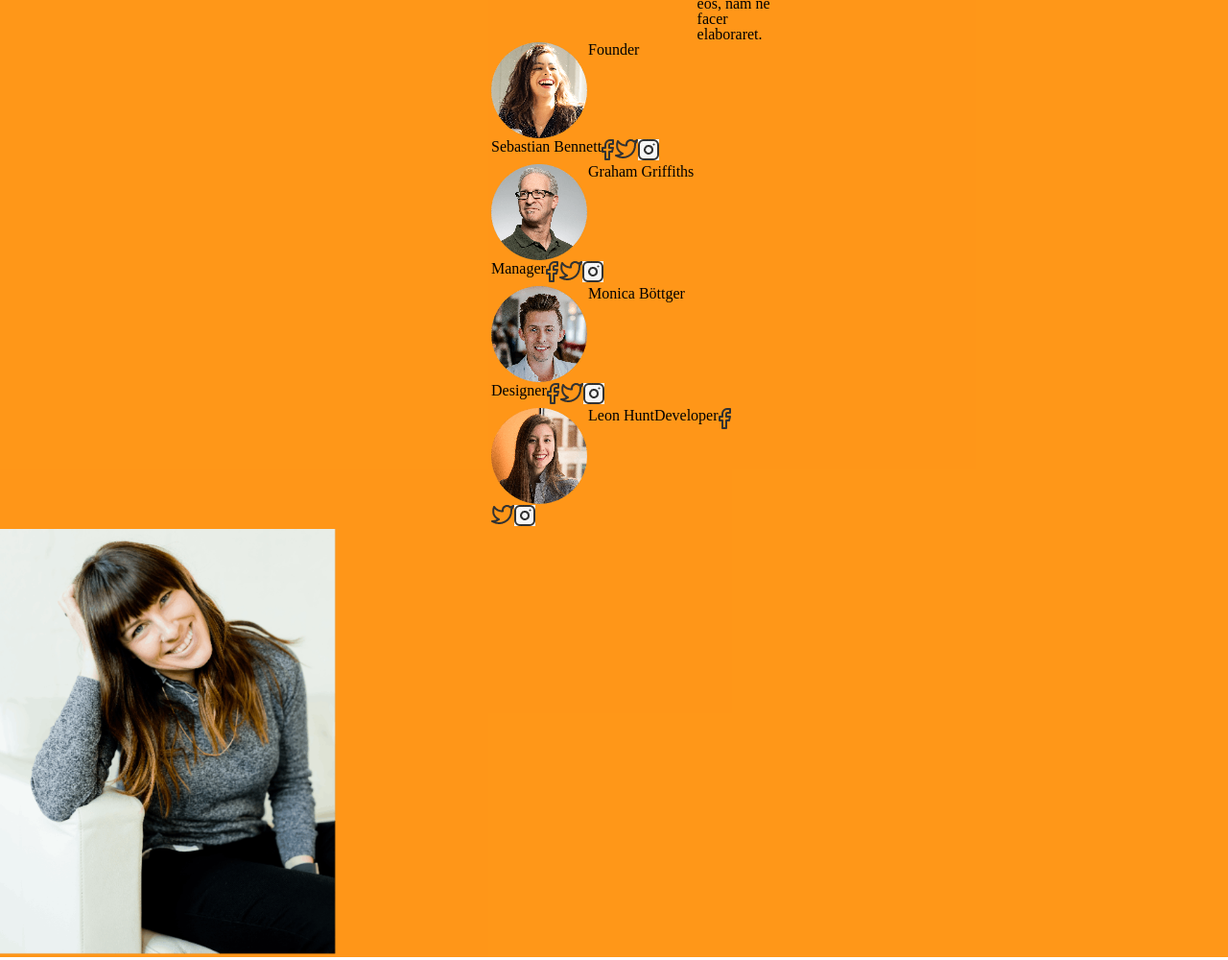
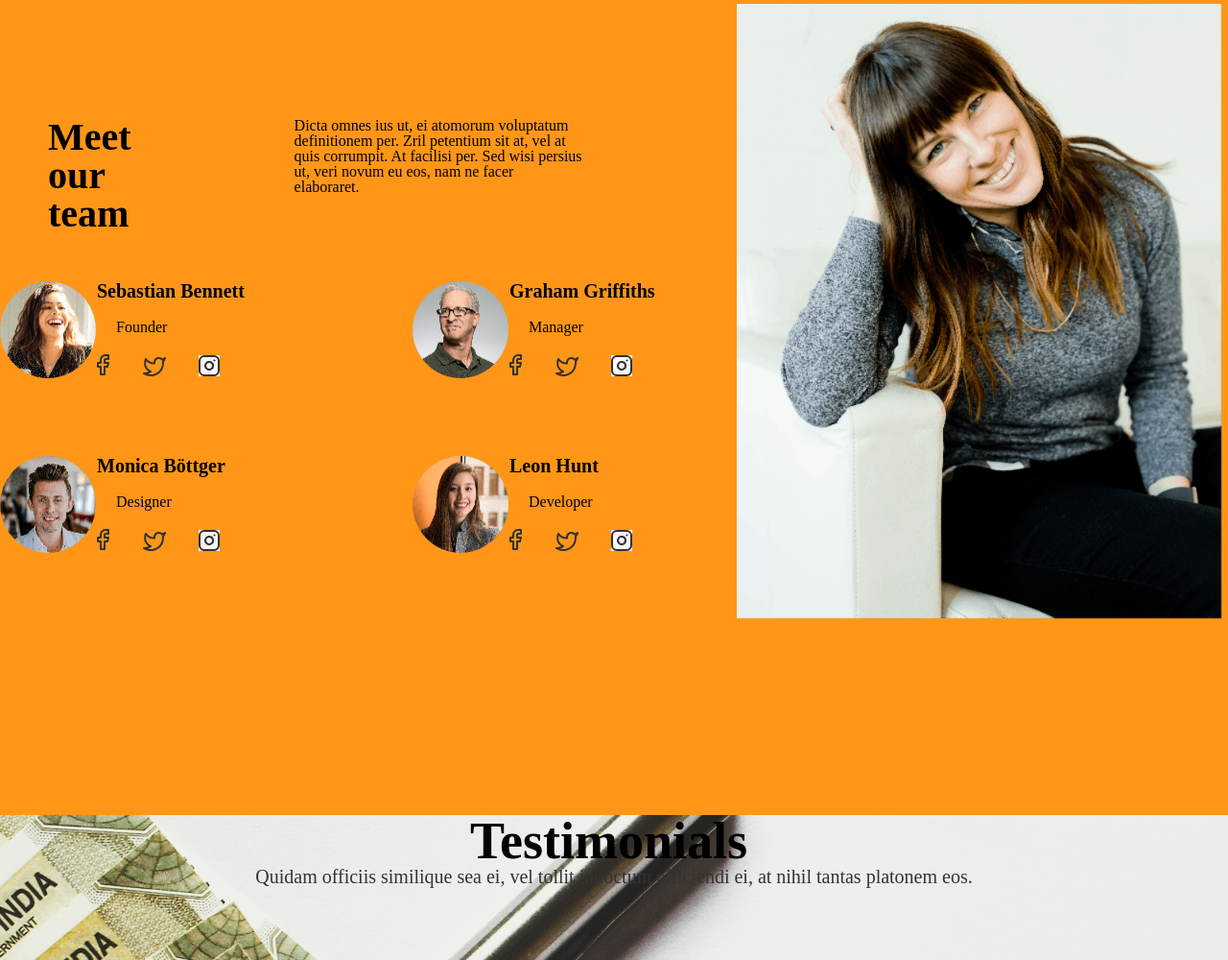
Before and after one commit to madonarevazashvili/BFSI, a plain HTML site: page index.html in a window 1280 px wide. Shown: the part 1036-2036 px from the top of the page at 96% size. Drawn offline with Linux system fonts and the light colour scheme.

Commit message:
section3

```diff
--- a/index.html
+++ b/index.html
@@ -50,71 +50,96 @@
         <p class="section_first_p">Quidam officiis similique sea ei, vel tollit indoctum efficiendi ei,
           at nihil tantas platonem eos.</p>
         <div class="section_first_botton">
-          <h3 class="section_first_h3">Our work</h3>
+          <h3 id='Our work' class="section_first_h3">Our work</h3>
           <a href=""> <img src="./Image/Path.png" alt=""></a>
         </div>
       </div>
     </section>
     <section class="section_second">
-      <div class="section_second_container">
+      <div class="section_second_container1 ">
         <div class="section_second_box2">
+          <div class="section_second_box2_1">
+            <div class="section_second_box2_2">
               <h3 class="section_second_h3"> Meet our team</h3>
+            </div>
+            <div class="section_second_box2_1">
               <p class="section_second_p">Dicta omnes ius ut, ei atomorum
                 voluptatum definitionem per. Zril petentium sit at,
                 vel at quis corrumpit. At facilisi
                 per. Sed wisi persius ut, veri novum eu eos,
-            nam ne facer elaboraret.</p>
+                nam ne facer elaboraret.
+              </p>
+            </div>
           </div>
         </div>
         <div class="section_second_info">
           <div class="section_second_box1">
-          <img src="./Image/Oval (4).png" alt="">
+            <img class="Ovala" src="./Image/Oval (4).png" alt="">
+            <div class="section_second_info1">
+              <h1 class="section_second_h1">Sebastian Bennett</h1>
               <h2 class="section_second_h2">Founder</h2>
-          <h1 class="section_second_h1">Sebastian Bennett</h1>
               <a href="https://www.facebook.com/" target="_blank" rel="noopener noreferrer"> <img
                   src="./Image/facebook (1).png" alt=""></a>
-          <a href="http://https://twitter.com/" target="_blank" rel="noopener noreferrer"> <img
+              <a class="tw" href="http://https://twitter.com/" target="_blank" rel="noopener noreferrer"> <img
                   src="./Image/twitter (1).png" alt=""></a>
-          <a href="http://www.instagram.com" target="_blank" rel="noopener noreferrer"> <img src="./Image/instagra.jpeg"
-              alt=""></a>
+              <a href="http://www.instagram.com" target="_blank" rel="noopener noreferrer"> <img
+                  src="./Image/instagra.jpeg" alt=""></a>
+            </div>
           </div>
           <div class="section_second_box1">
             <img src="./Image/st.png" alt="">
+            <div class="section_second_info1">
               <h1 class="section_second_h1">Graham Griffiths</h1>
               <h2 class="section_second_h2">Manager</h2>
               <a href="https://www.facebook.com/" target="_blank" rel="noopener noreferrer"> <img
                   src="./Image/facebook (1).png" alt=""></a>
-          <a href="http://https://twitter.com/ " target="_blank" rel="noopener noreferrer"> <img
+              <a class="tw" href="http://https://twitter.com/ " target="_blank" rel="noopener noreferrer"> <img
                   src="./Image/twitter (1).png" alt=""></a>
               <a href="http://www.instagram.com/ " target="_blank" rel="noopener noreferrer"> <img
                   src="./Image/instagra.jpeg" alt=""></a>
             </div>
+          </div>
           <div class="section_second_box1">
             <img src="./Image/bo.png" alt="">
+            <div class="section_second_info1">
               <h1 class="section_second_h1">Monica Böttger</h1>
               <h2 class="section_second_h2">Designer</h2>
               <a href="https://www.facebook.com/" target="_blank" rel="noopener noreferrer"> <img
                   src="./Image/facebook (1).png" alt=""></a>
-          <a href="http:https://twitter.com/" target="_blank" rel="noopener noreferrer"> <img
+              <a class="tw" href="http:https://twitter.com/" target="_blank" rel="noopener noreferrer"> <img
                   src="./Image/twitter (1).png" alt=""></a>
-          <a href="http://www.instagram.com" target="_blank" rel="noopener noreferrer"> <img src="./Image/instagra.jpeg"
-              alt=""></a>
+              <a href="http://www.instagram.com" target="_blank" rel="noopener noreferrer"> <img
+                  src="./Image/instagra.jpeg" alt=""></a>
+            </div>
           </div>
           <div class="section_second_box1">
             <img src="./Image/Oval (9).png" alt="">
+            <div class="section_second_info1">
               <h1 class="section_second_h1">Leon Hunt</h1>
               <h1 class="section_second_h1"></h1>
               <h2 class="section_second_h2">Developer</h2>
               <a href="https://www.facebook.com/" target="_blank" rel="noopener noreferrer"> <img
                   src="./Image/facebook (1).png" alt=""></a>
-          <a href="http:https://twitter.com/" target="_blank" rel="noopener noreferrer"> <img
+              <a class="tw" href="http:https://twitter.com/" target="_blank" rel="noopener noreferrer"> <img
                   src="./Image/twitter (1).png" alt=""></a>
-          <a href="http://www.instagram.com" target="_blank" rel="noopener noreferrer"> <img src="./Image/instagra.jpeg"
-              alt=""></a>
+              <a href="http://www.instagram.com" target="_blank" rel="noopener noreferrer"> <img
+                  src="./Image/instagra.jpeg" alt=""></a>
             </div>
           </div>
-      <div class="section_second_box7">
+        </div>
+      </div>
+      <div class="section_second_container2">
         <img class="section_second_img" src="./Image/Rectangle (9).png" alt="">
+      </div>
+    </section>
+    <section class="section_third">
+      <div class="section_third_container">
+        <div class="section_third_h1">
+          <h1 class="third_h1">Testimonials</h1>
+        </div>
+        <div class="section_third_p">
+          <p class="third_p">Quidam officiis similique sea ei,
+            vel tollit indoctum efficiendi ei, at nihil tantas platonem eos.</p>
         </div>
       </div>
     </section>
--- a/main.js
+++ b/main.js
@@ -18,6 +18,17 @@ document.addEventListener("keypress", function(){
 })
 section_first_btn.addEventListener("click", function(){
     alert("You have successfully logged in")//შეტყობინებას აგდებს
-    section_first_inp[0].value=''//ასუფთავებს ინფუთებს
+    section_first_inp[0].value=''//ასუფთავებს ინფუთებს"
     section_first_inp[1].value =''
 })
+let section_second_box1 = document.querySelector(".section_second_box1")
+let Ovala=document.querySelector(".Ovala")
+Ovala.addEventListener("click",function(){
+    let box = document.createElement("div");
+    box.classList.add('box')
+    let p = document.createElement("p");
+    box.appendChild(p)
+    hp.innerHTML = 'R. SEBASTIAN BENNETT was born in New York City and grew up in Southern California. He attended Columbia University'
+    img.setAttribute("src", )
+    box.appendChild(img)
+} )
--- a/style.css
+++ b/style.css
@@ -1,6 +1,6 @@
 .container {
     max-width: 1920px;
-    width: 100vw;
+    width: 100%;
     margin: 0 auto;
 }
 
@@ -24,7 +24,7 @@ nav ul {
 }
 
 li {
-    padding: 2%;
+    padding: 10%;
 }
 
 .BFSI {
@@ -38,7 +38,7 @@ li:hover {
 
 .search {
 
-    width: 20%;
+    width: 70%;
     transition: all 2s;
     background-color: #1473e6;
     border: none;
@@ -52,13 +52,12 @@ li:hover {
 }
 
 .img {
-    width: 10%;
+    width: 5%;
 
 }
 
 .header_Right {
     width: 20%;
-
     display: flex;
     justify-content: flex-end;
 
@@ -66,6 +65,7 @@ li:hover {
 
 .section_first {
     width: 100%;
+    height: 776px;
     display: flex;
     background-image: url(./Image/Rectangle.png);
     background-size: cover;
@@ -130,57 +130,129 @@ li:hover {
     flex-direction: column;
     justify-content: flex-start;
     margin-left: -250%;
-    margin-bottom: -160px;
+    margin-bottom: -200px;
 }
 
 .section_second {
     width: 100%;
+    height: 1049px;
     margin: 0 auto;
     background-color: #ff8c00e7;
+    display: flex;
+    align-items: center;
+
 }
 
-.section_second_container {
-    width: 70%;
-    margin: 0 auto;
+
+.section_second_p {
+    width: 300px;
+
+}
+
+.section_second_container1 {
+    width: 60%;
     display: flex;
-    padding-top: 100px;
+    justify-content: space-between;
+    align-items: center;
+    flex-direction: column;
+    flex-wrap: wrap;
+
 }
 
 .section_second_box2 {
-    width: 20%;
+    width: 800px;
     display: flex;
-    margin: 0 auto;
-    padding-top: 150px;
-    gap: 50%;
-}
+    padding: 50px;
 
-.section_second_p {
-    width: 300px;
 }
 
 .section_second_box1 {
+    width: 350px;
     display: flex;
-    flex-wrap: wrap;
-    width: 100%;
-    margin: 0 auto;
-}
-
-.section_second_img {
-    width: 350px;
-    margin-right: 200px;
 
 }
 
+.section_second_box2_1 {
+    width: 300px;
+    display: flex;
+    gap: 170px;
+}
+
+.section_second_box2_2 {
+    width: 400px;
+}
+
 .section_second_info {
-    width: 20%;
-    margin: 0 auto;
-
+    width: 800px;
+    display: flex;
+    flex-wrap: wrap;
+    gap: 80px;
 }
 
 
 .section_second_h3 {
     font-size: 40px;
     font-weight: bold;
+
+}
+
+.section_second_container2 {
+    width: 300px;
+    display: flex;
+}
+
+.section_second_h1 {
+    font-weight: bold;
+    font-size: 20px;
+}
+
+.section_second_h2 {
+    padding: 20px;
+}
+
+/* .section_second_img {
+    height: 500px;
+} */
+
+.tw {
+    padding: 30px;
+}
+
+.section_third {
+    width: 100%;
+    height: 1049px;
+    background-image: url("./Image/Rectangle\ \(10\).png");
+    margin: 0 auto;
+}
+
+.section_third_container {
+    width: 100%;
+    display: flex;
+    flex-direction: column;
+    align-items: center;
+    margin: 0 auto;
+}
+
+.section_third_h1 {
+    width: 300px;
+    display: flex;
+text-align: center;
+
+}
+
+.section_third_p {
+    display: flex;
+text-align: center;
+}
+
+.third_h1 {
+    font-size: 54px;
+    font-weight: bold;
+}
+
+.third_p {
+    font-size: 20px;
+    color: #333333;
 }
 
 @keyframes back {
```
Also changed, not shown: Image/Rectangle (10).png (added), allport api.txt (added). Lines whose indentation alone changed are shown as unchanged.
